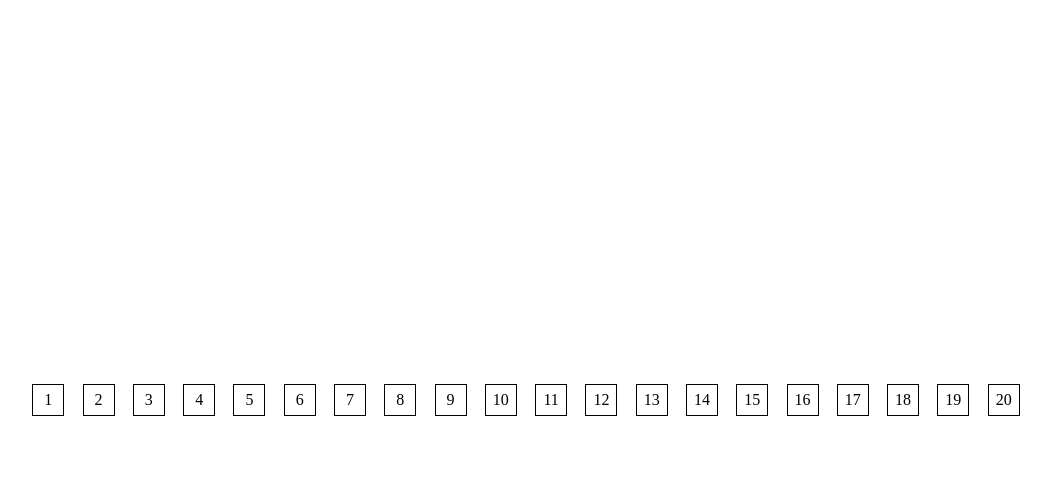
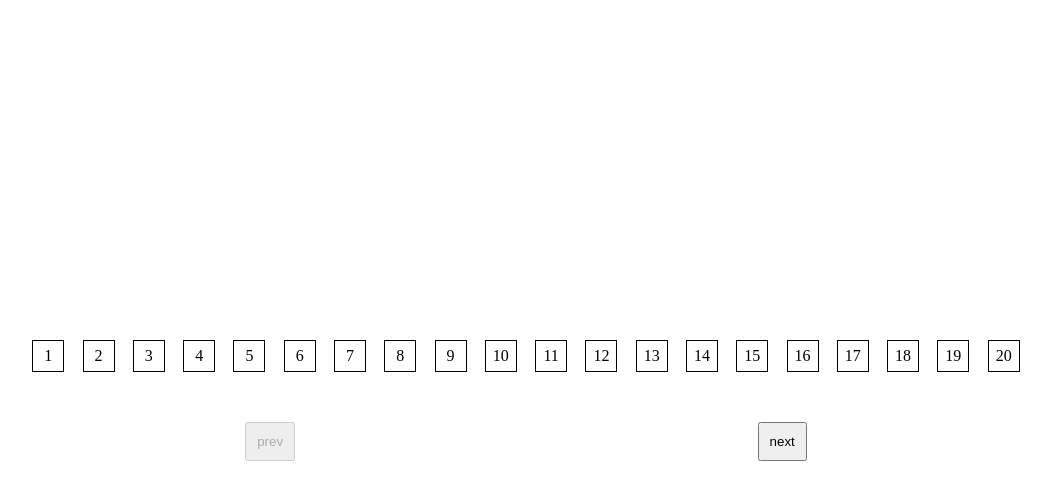
Before and after one commit to KelvinQiu802/binary-search-visualization, a React (Vite) app: page / in a window 1280 px wide. Both pictures are taken after a click on the button "Start". Shown: the top 500 px of the page, without its empty margins (114-1165 px from the left). Built offline with nearby package versions, Linux system fonts and the light colour scheme.

Commit message:
feat: prev and next buttons

```diff
--- a/src/App.css
+++ b/src/App.css
@@ -19,3 +19,13 @@
   width: 30px;
   height: 30px;
 }
+
+.btn-group {
+  display: flex;
+  justify-content: space-around;
+  margin-top: 50px;
+}
+
+.btn-group button {
+  padding: 10px;
+}
--- a/src/App.jsx
+++ b/src/App.jsx
@@ -14,7 +14,7 @@ function App() {
   return (
     <div className='App'>
       {start ? (
-        <Visualization formData={formData} />
+        <Visualization formData={formData} searchResult={searchResult} />
       ) : (
         <Welcome
           formData={formData}
--- a/src/components/Visualization.jsx
+++ b/src/components/Visualization.jsx
@@ -1,7 +1,22 @@
 import { strToArr } from '../utils/tools';
+import React from 'react';
 
-const Visualization = ({ formData }) => {
+const Visualization = ({ formData, searchResult }) => {
   const arr = strToArr(formData.arrStr);
+
+  const [index, setIndex] = React.useState(0);
+
+  const numberOfStep = searchResult.current.hiArr.length;
+
+  const handlePrev = () => {
+    setIndex((prev) => prev - 1);
+  };
+
+  const handleNext = () => {
+    setIndex((prev) => prev + 1);
+  };
+
+  console.log(searchResult.current);
 
   return (
     <div>
@@ -12,6 +27,14 @@ const Visualization = ({ formData }) => {
           </div>
         ))}
       </div>
+      <div className='btn-group'>
+        <button onClick={handlePrev} disabled={index === 0}>
+          prev
+        </button>
+        <button onClick={handleNext} disabled={index === numberOfStep - 1}>
+          next
+        </button>
+      </div>
     </div>
   );
 };
```
